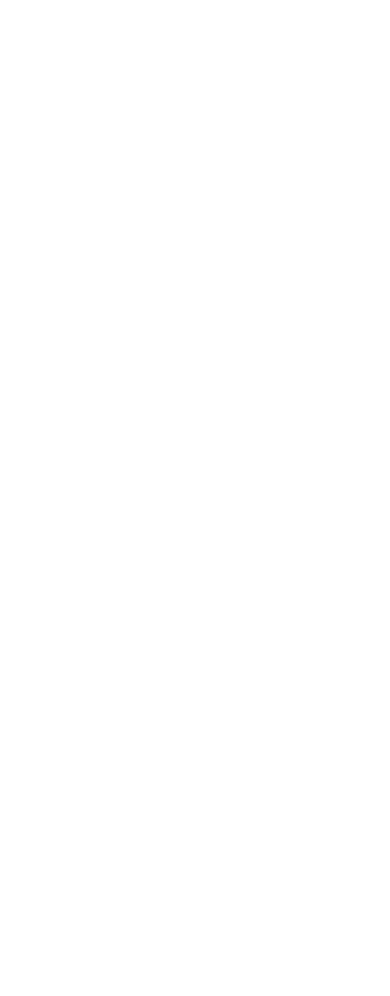
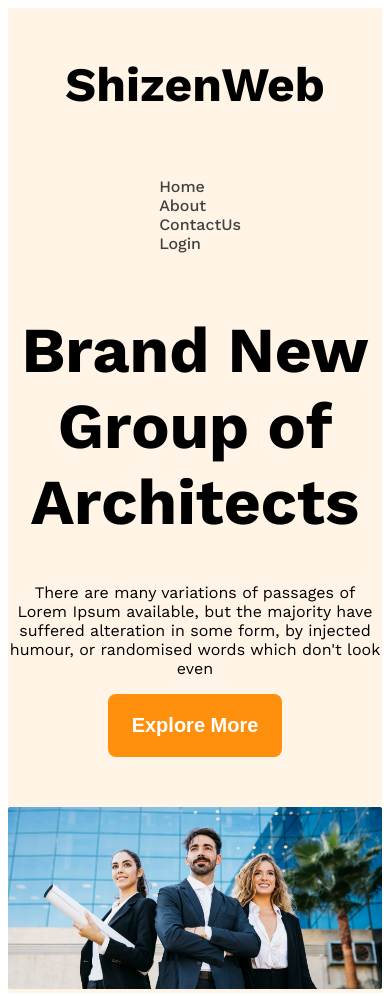
Before and after one commit to UlfathAraIslam/shizenWeb, a plain HTML site: page index.html in a window 390 px wide. Before the commit the page ends 844 px from the top, so only its background shows below. Drawn offline with nearby package versions, Linux system fonts and the light colour scheme.

Commit message:
responsive header section is done

```diff
--- a/index.html
+++ b/index.html
@@ -3,9 +3,40 @@
 <head>
     <meta charset="UTF-8">
     <meta name="viewport" content="width=device-width, initial-scale=1.0">
+    <link rel="stylesheet" href="styles/index.css">
     <title>shizenWeb</title>
 </head>
-<body>
+<body class="work-sans-font">
+    <header class="bg-light">
+        <nav class="navbar display-flex">
+            <h3 class="brand">ShizenWeb</h3>
+            <ul class="nav-links display-flex">
+                <li class="nav-item"><a href="" class="nav-link text-gray">Home</a>
+                </li>
+                <li class="nav-item"><a href="" class="nav-link text-gray">About</a>
+                </li>
+                <li class="nav-item"><a href="" class="nav-link text-gray">ContactUs</a>
+                </li>
+                <li class="nav-item"><a href="" class="nav-link text-gray">Login</a>
+                </li>
+            </ul>
+        </nav>
+        <div class="banner">
+            <div class="banner-content">
+                <h1 class="banner-title ">Brand New Group of Architects</h1>
+            <p class="banner-description">
+                There are many variations of passages of Lorem Ipsum available, but the majority have suffered alteration in some form, by injected humour, or randomised words which don't look even
+            </p>
+            <button class="btn-primary">Explore More</button>
+            </div>
+            <img class="banner-image" src="./images/banner.png" alt="">
+        </div>
+    </header>
+    <body>
 
+    </body>
+    <footer>
+
+    </footer>
 </body>
 </html>
--- /dev/null
+++ b/styles/index.css
@@ -0,0 +1,79 @@
+/* work sans font */
+@import url('https://fonts.googleapis.com/css2?family=Work+Sans:ital,wght@0,100..900;1,100..900&display=swap');
+
+.work-sans-font {
+  font-family: "Work Sans", serif;
+  font-optical-sizing: auto;
+  font-weight: 400;
+  font-style: normal;
+}
+/* shared styles */
+.display-flex{
+    display: flex;
+}
+/* dark 1 */
+.dark1{
+    color: #131313;
+}
+/* dark 2 */
+.text-gray{
+    color: #424242;
+}
+/* dark 3 */
+.text-lightgray{
+    color: #727272;
+}
+.bg-light{
+    background-color: rgba(255, 144, 14, 0.1);
+}
+.btn-primary{
+background-color: #FF900E;
+color: #FFFFFF;
+font-size: 1.25rem;
+font-weight: 600;
+padding: 20px 24px;
+border: none;
+border-radius: 8px;
+}
+/* header styles */
+
+/* navbar related styles */
+.brand{
+    font-size: 3rem;
+}
+.nav-item{
+list-style: none;
+margin-right: 30px;
+}
+.nav-link{
+    text-decoration: none;
+    font-weight: 500;
+}
+.navbar{
+    justify-content: space-between;
+    align-items: center;
+}
+.navbar, .banner{
+    max-width: 1440px;
+    margin: 0 auto;
+}
+/* banner */
+.banner-content{
+    max-width: 860px;
+    margin: 0 auto;
+    text-align: center;
+    margin-bottom: 50px;
+}
+.banner-title{
+    font-weight: 700;
+    font-size: 4rem;
+}
+.banner-image{
+    width: 100%;
+}
+/* responsive medive query */
+@media screen and (max-width:576px){
+    .navbar, .nav-links{
+        flex-direction: column;
+    }
+}
```
